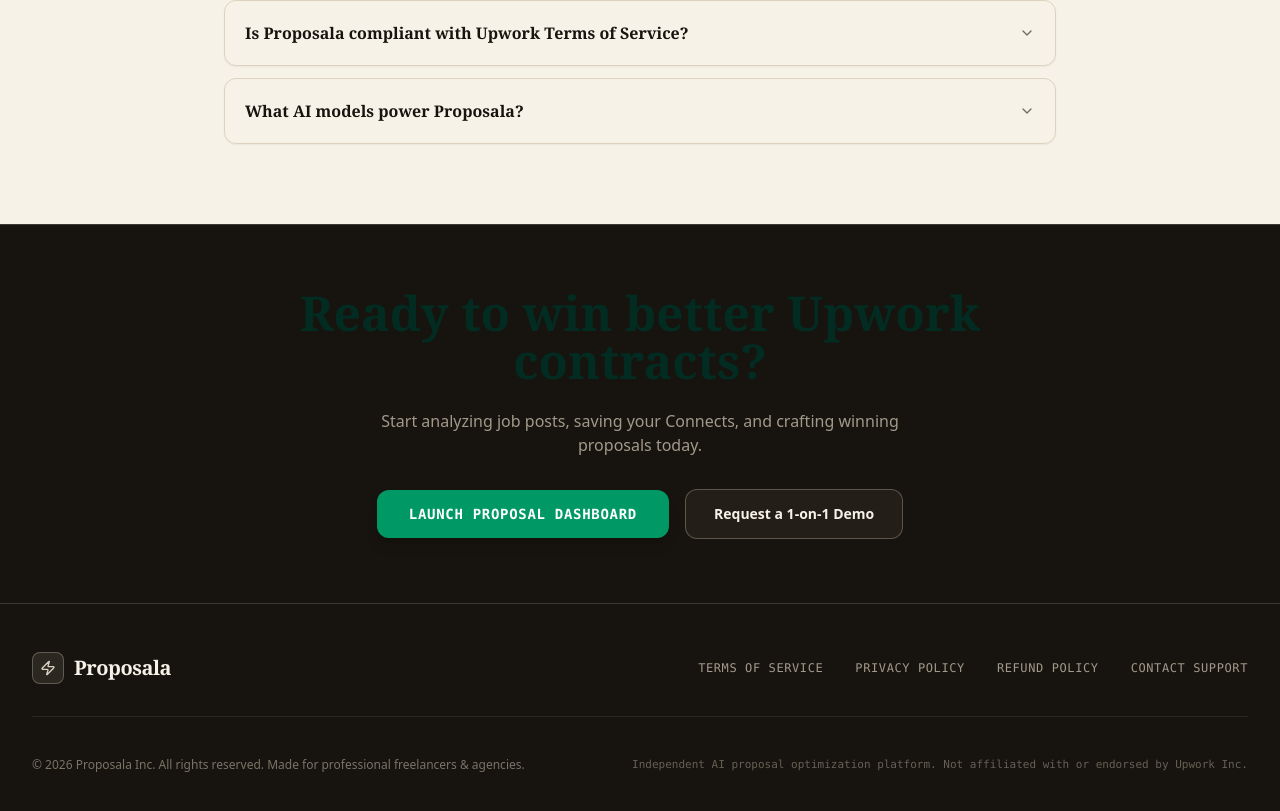
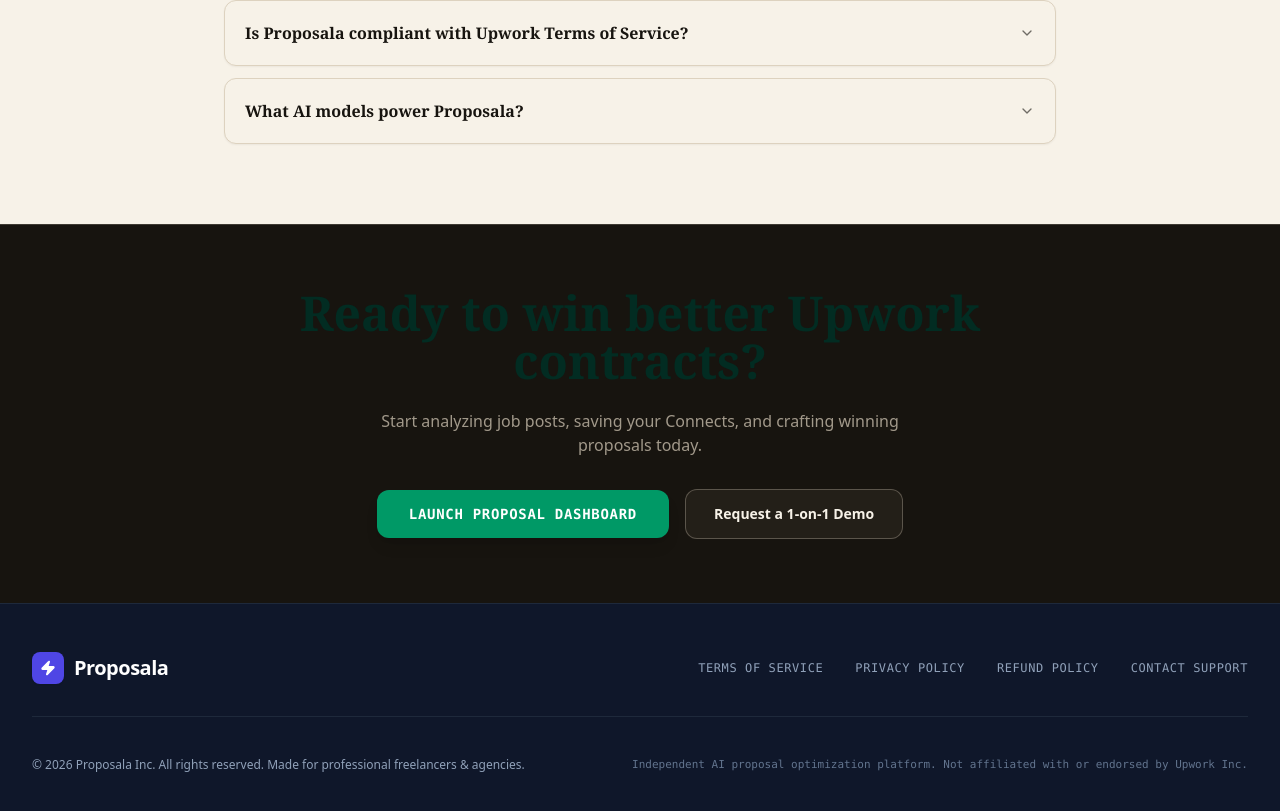
Before and after one commit to sikander5abbas9-stack/open-proposal, a React (Vite) app: page / in a window 1280 px wide. Shown: the part 4109-4920 px from the top of the page. Built offline with nearby package versions, Linux system fonts and the light colour scheme; no server answers; the database is empty; a web font is replaced by a local one.

Commit message:
Update files from zip upload

```diff
--- a/src/components/Footer.tsx
+++ b/src/components/Footer.tsx
@@ -4,45 +4,45 @@
 
 export const Footer: React.FC = () => {
   return (
-    <footer className="bg-[#17140f] text-[#ddd2bf] border-t border-[#ddd2bf]/20">
+    <footer className="bg-[#0F172A] text-slate-300 border-t border-[#1E293B]">
       <div className="max-w-7xl mx-auto px-4 sm:px-6 lg:px-8 py-12 space-y-10">
 
         {/* Top Row: Logo & Navigation */}
-        <div className="flex flex-col md:flex-row justify-between items-start md:items-center gap-6 pb-8 border-b border-[#ddd2bf]/10">
+        <div className="flex flex-col md:flex-row justify-between items-start md:items-center gap-6 pb-8 border-b border-[#1E293B]">
 
           {/* Left Side: Logo */}
           <Link to="/" className="flex items-center gap-2.5 group focus:outline-none">
-            <div className="w-8 h-8 rounded-lg bg-[#ddd2bf]/10 border border-[#ddd2bf]/30 flex items-center justify-center shrink-0">
-              <Zap className="w-4 h-4 text-[#ddd2bf]" />
+            <div className="w-8 h-8 rounded-lg bg-[#4F46E5] flex items-center justify-center shrink-0 shadow-xs">
+              <Zap className="w-4 h-4 text-white fill-white" />
             </div>
-            <span className="text-xl font-bold tracking-tight text-[#f7f2e8] font-serif">
+            <span className="text-xl font-bold tracking-tight text-white font-sans">
               Proposala
             </span>
           </Link>
 
           {/* Center / Right Side: Links */}
-          <nav className="flex flex-wrap items-center gap-6 sm:gap-8 text-xs font-mono tracking-wider text-[#ddd2bf]/70 uppercase">
+          <nav className="flex flex-wrap items-center gap-6 sm:gap-8 text-xs font-mono tracking-wider text-slate-400 uppercase">
             <Link
               to="/terms"
-              className="hover:text-[#f7f2e8] transition-colors"
+              className="hover:text-white transition-colors"
             >
               Terms of Service
             </Link>
             <Link
               to="/privacy"
-              className="hover:text-[#f7f2e8] transition-colors"
+              className="hover:text-white transition-colors"
             >
               Privacy Policy
             </Link>
             <Link
               to="/refund"
-              className="hover:text-[#f7f2e8] transition-colors"
+              className="hover:text-white transition-colors"
             >
               Refund Policy
             </Link>
             <Link
               to="/contact"
-              className="hover:text-[#f7f2e8] transition-colors"
+              className="hover:text-white transition-colors"
             >
               Contact Support
             </Link>
@@ -51,11 +51,11 @@
         </div>
 
         {/* Bottom Row / Copyright & Disclaimer */}
-        <div className="flex flex-col sm:flex-row justify-between items-center gap-4 text-xs text-[#ddd2bf]/50 font-sans">
+        <div className="flex flex-col sm:flex-row justify-between items-center gap-4 text-xs text-slate-400 font-sans">
           <p>
             © 2026 Proposala Inc. All rights reserved. Made for professional freelancers & agencies.
           </p>
-          <p className="text-[11px] font-mono text-[#ddd2bf]/40">
+          <p className="text-[11px] font-mono text-slate-500">
             Independent AI proposal optimization platform. Not affiliated with or endorsed by Upwork Inc.
           </p>
         </div>
```
